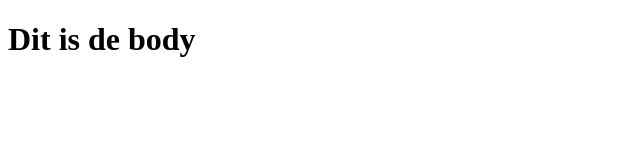
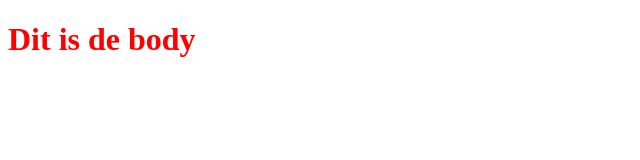
Before and after one commit to TimonDeBeste/Big-history-scale-switching.github.io, a plain HTML site: page index.html in a window 1280 px wide. Shown: the whole page, without its empty margins (0-640 px from the left). Drawn offline with Linux system fonts and the light colour scheme.

Commit message:
CSS toegevoegs

```diff
--- a/index.html
+++ b/index.html
@@ -3,8 +3,9 @@
 <head>
     <meta charset="UTF-8" />
     <title>Scale switching</title>
-    <link rel="icon" href="icon.jpg"
-        type="image/x-icon" />
+    <linkrel="icon" ref="icon.jpg"type="image/x-icon" />
+
+    <link rel="stylesheet" href="styles.css" />
 </head>
 <body>
     <h1>Dit is de body</h1>
--- /dev/null
+++ b/styles.css
@@ -0,0 +1,3 @@
+h1 {
+    color: red
+}
```
